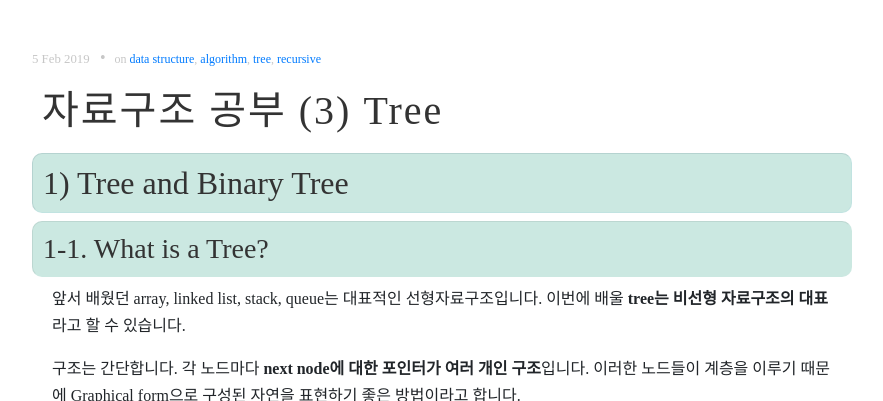
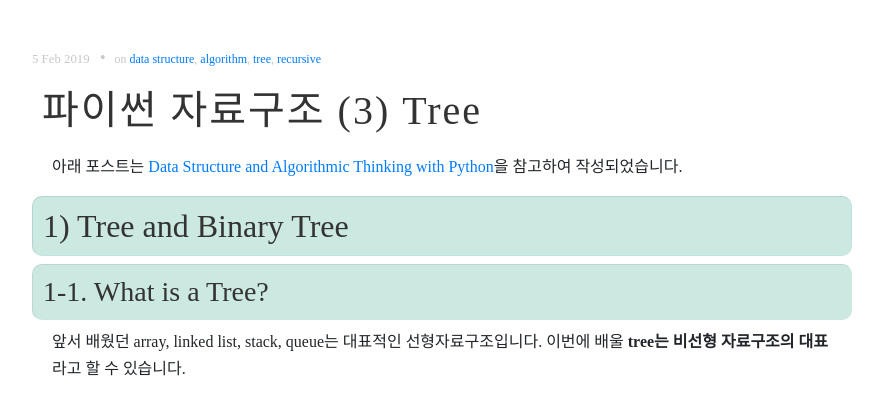
Before and after one commit to DongChanS/DongChanS.github.io, a Jekyll site: the page built from _posts/2019-02-05-26.md, in a window 1280 px wide and 900 px high, cut to the strip 366-767 px from the top of the window. Shown: the whole strip, without its empty margins (111-994 px from the left). Built offline with Jekyll 4.4.1, drawn with Linux system fonts in a browser that asks for light colours; nearby versions of some CDN libraries; some web fonts are replaced; comment, search, counter and statistics services are not loaded.

Commit message:
modify title

```diff
--- a/_posts/2019-02-05-26.md
+++ b/_posts/2019-02-05-26.md
@@ -1,10 +1,11 @@
 ---
 layout : post
-title : 자료구조 공부 (3) Tree
+title : 파이썬 자료구조 (3) Tree
 author : Shin Dong Chan
 category : 'Data Structure'
 tags : ['data structure', 'algorithm', 'tree','recursive']
 ---
+아래 포스트는 [Data Structure and Algorithmic Thinking with Python](https://www.amazon.com/Data-Structures-Algorithmic-Thinking-Python-ebook/dp/B01MT6RIC7)을 참고하여 작성되었습니다.
 
 ## 1) Tree and Binary Tree
 
```
Also changed, not shown: _posts/2019-01-29-22.md (+1 -1 lines), _posts/2019-01-30-24.md (+1 -1 lines), _posts/2019-02-06-27.md (+2 -1 lines).
